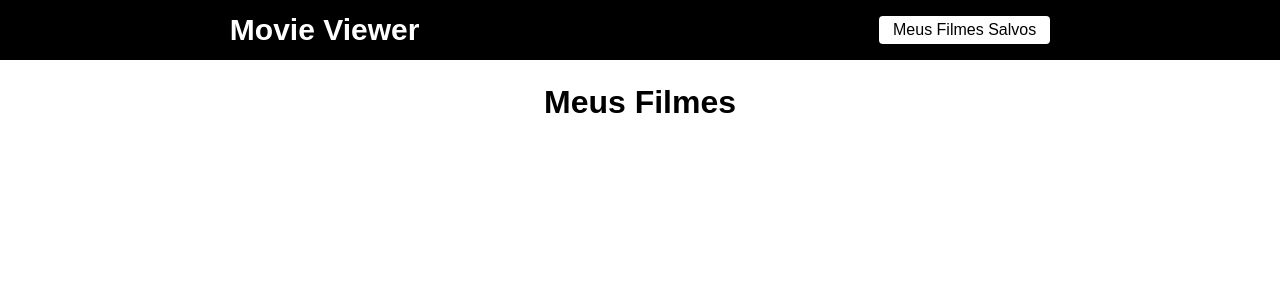
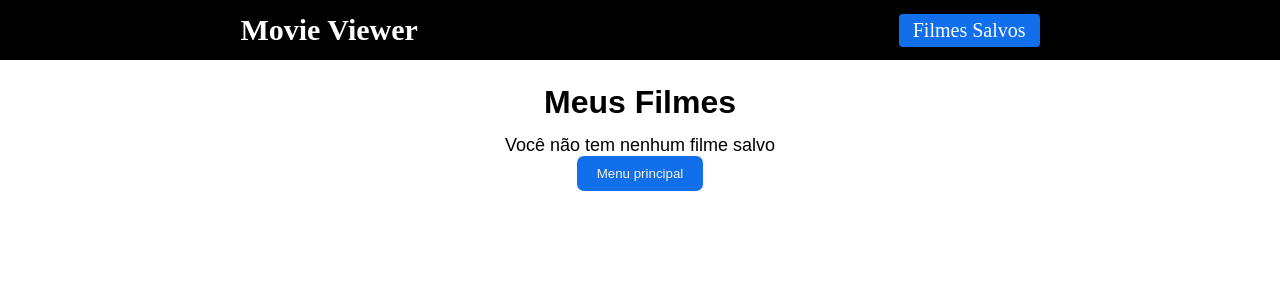
Before and after one commit to Hardwallace/Movie-View, a React (Create React App) app: page /favoritos in a window 1280 px wide. Shown: the top 300 px of the page. Built offline with nearby package versions, Linux system fonts and the light colour scheme; the HTML template or start-up script is replaced by a standard one.

Commit message:
Finalizando a estrutura + adicionando alertas

```diff
--- a/package.json
+++ b/package.json
@@ -12,6 +12,7 @@
     "react-dom": "^19.2.8",
     "react-router-dom": "^7.18.2",
     "react-scripts": "5.0.1",
+    "react-toastify": "^11.1.0",
     "web-vitals": "^2.1.4"
   },
   "scripts": {
--- a/src/App.js
+++ b/src/App.js
@@ -1,8 +1,11 @@
 import RoutesApp from './routes';
+import { ToastContainer } from 'react-toastify';
+import 'react-toastify/dist/ReactToastify.css';
 
 function App() {
   return (
     <div className="App">
+      <ToastContainer autoClose={3000}/>
       <RoutesApp/>
     </div>
   );
--- a/src/components/Header/header.css
+++ b/src/components/Header/header.css
@@ -5,6 +5,9 @@ header{
     width: 100%;
     height: 60px;
     background-color: #000;
+    position: sticky;
+    top: 0;
+    z-index: 1000;
 }
 
 .logo{
@@ -13,13 +16,25 @@ header{
     cursor: pointer;
     color: white;
     font-weight: bold;
+    font-family: 'Times New Roman', Times, serif;
 }
 
 .favoritos{
     cursor: pointer;
-    background-color: white;
+    background-color: #116FEB;
     padding: 5px 14px;
+    font-size: 20px;
     text-decoration: none;
+    color: white;
+    border-radius: 4px;
+    font-family: 'Times New Roman', Times, serif;
+
+}
+
+.favoritos:hover{
+    cursor: pointer;
+    transition: all 0.5s;
+    background-color: #05e905;
     color: #000;
-    border-radius: 4px;
+
 }
--- a/src/components/Header/index.js
+++ b/src/components/Header/index.js
@@ -5,7 +5,7 @@ function Header(){
     return(
         <header>
             <Link to='/' className='logo'>Movie Viewer</Link>
-            <Link to='/favoritos' className='favoritos'>Meus Filmes Salvos</Link>
+            <Link to='/favoritos' className='favoritos'>Filmes Salvos</Link>
         </header>
     )
 }
--- a/src/pages/Favoritos/Favoritos.css
+++ b/src/pages/Favoritos/Favoritos.css
@@ -36,3 +36,29 @@
     color: #116feb;
     margin-right: 14px;
 }
+
+.meus-filmes .voltar{
+    padding: 10px;
+    color: beige;
+    background-color: #116feb;
+    border-radius: 7px;
+    border-style: none;
+
+}
+
+.meus-filmes .voltar a{
+    text-decoration: none;
+    color: beige;
+    padding: 10px;
+}
+
+.meus-filmes .voltar:hover{
+    background-color: #05e905;
+    color: black;
+    cursor: pointer;
+    transition: all 0.5s;
+}
+
+.meus-filmes .voltar a:hover{
+    color: black;
+}
--- a/src/pages/Favoritos/Favoritos.js
+++ b/src/pages/Favoritos/Favoritos.js
@@ -1,6 +1,7 @@
 import './Favoritos.css'
 import { useEffect, useState } from 'react';
 import { Link } from 'react-router-dom'
+import { toast } from 'react-toastify';
 
 function Favoritos(){
 
@@ -11,10 +12,21 @@ function Favoritos(){
         setFilmes(JSON.parse(minhaLista) || [])
     }, [])
 
+    function excluirFilme(id){
+        let filtroFilmes = filmes.filter((item) => {
+            return (item.id !== id)
+        })
+
+        setFilmes(filtroFilmes);
+        localStorage.setItem("@primeflix", JSON.stringify(filtroFilmes) )
+        toast.success("Filme removido com sucesso")
+    }
+
     return(
         <div className='meus-filmes'>
             <h1>Meus Filmes</h1>
 
+            {filmes.length === 0 && <span>Você não tem nenhum filme salvo</span>}
             <ul>
                 {filmes.map((item) => {
                     return(
@@ -23,12 +35,13 @@ function Favoritos(){
 
                             <div>
                                 <Link to={`/filme/${item.id}`}>Ver detalhes</Link>
-                                <button>Excluir</button>
+                                <button onClick={() => excluirFilme(item.id)}>Excluir</button>
                             </div>
                         </li>
                     )
                 })}
             </ul>
+            <button className='voltar'><Link to="/">Menu principal</Link></button>
         </div>
     )
 }
--- a/src/pages/Filme/Filme.css
+++ b/src/pages/Filme/Filme.css
@@ -41,7 +41,12 @@
 }
 
 .area-buttons button:hover{
-    background-color: brown;
+    background-color: rgb(250, 102, 3);
+    color: #fff;
+}
+
+.area-buttons .salvar:hover{
+    background-color: green;
     color: #fff;
 }
 
@@ -51,6 +56,6 @@
     transition: all 0.5s;
 }
 
-.area-buttons a:hover{
+.area-buttons button a:hover{
     color: #fff;
 }
--- a/src/pages/Filme/Filme.js
+++ b/src/pages/Filme/Filme.js
@@ -3,6 +3,8 @@ import { useParams, useNavigate } from "react-router-dom";
 import './Filme.css'
 
 import api from '../../services/api'
+
+import {toast} from 'react-toastify'
 
 function Filme(){
 
@@ -46,13 +48,13 @@ function Filme(){
     const hasFilme = filmesSalvos.some((filmeSalvo) => filmeSalvo.id === filme.id)
 
     if(hasFilme){
-      alert("Esse filme está na lista");
+      toast.warn("Esse filme já está na lista")
       return;
     }
 
     filmesSalvos.push(filme);
     localStorage.setItem("@primeflix", JSON.stringify(filmesSalvos));
-    alert("Filme salvo com sucesso");
+    toast.success("Filme salvo com sucesso")
 
   }
 
@@ -92,9 +94,9 @@ function Filme(){
       <span> <strong>Data de lançamento:</strong> {filme.release_date.split('-').reverse().join('/')}</span>
 
       <div className="area-buttons">
-        <button onClick={salvarFilme}>Salvar</button>
+        <button onClick={salvarFilme} className="salvar">Salvar</button>
         <button>
-          <a target="_blank" rel="external" href={`https://youtube.com/results?search_query=${encodeURIComponent(filme.title + ' Trailer')} `}>
+          <a target="_blank" rel="noreferrer" href={`https://youtube.com/results?search_query=${encodeURIComponent(filme.title + ' Trailer')} `}>
             Trailer
           </a>
         </button>
--- a/src/pages/Home/Home.css
+++ b/src/pages/Home/Home.css
@@ -1,3 +1,8 @@
+html {
+  scroll-behavior: smooth;
+}
+
+
 .lista-filmes{
     max-width: 800px;
     margin: 14px auto;
@@ -20,15 +25,18 @@
 .lista-filmes strong{
     margin-bottom: 14px;
     text-align: center;
-    font-size: 22px;
+    font-size: 33px;
     display: block;
+    font-family: 'Times New Roman', Times, serif;
+    background-color: rgb(52, 53, 53);
+    padding: 1px;
+    color: #fff;
+    border-radius: 7px;
 }
 
 .lista-filmes img{
-    width: 900px;
-    max-width: 100%;
-    max-height: 340px;
-    object-fit: cover;
+    width: 100%;
+    height: 750px;
     display: block;
     border-top-left-radius: 8px;
     border-top-right-radius: 8px;
@@ -45,4 +53,13 @@
     color: #fff;
     border-bottom-left-radius: 8px;
     border-bottom-right-radius: 8px;
+    font-family: 'Times New Roman', Times, serif;
+    margin-top: -10px;
 }
+
+.lista-filmes a:hover{
+    background-color: #05e905;
+    color: #000;
+    cursor: pointer;
+    transition: all 0.5s;
+}
--- a/src/pages/Home/Home.js
+++ b/src/pages/Home/Home.js
@@ -17,7 +17,7 @@ function Home(){
           page: 1
         }
       })
-      setFilmes(response.data.results.slice(0,10))
+      setFilmes(response.data.results.slice(0,12))
       setLoading(false)
     }
 
@@ -39,7 +39,7 @@ function Home(){
             return(
               <article key={filme.id}>
                 <strong>{filme.title}</strong>
-                <img src={`https://image.tmdb.org/t/p/original/${filme.poster_path}`} alt="Imagem dos posteres"/>
+                <Link to={`/filme/${filme.id}`} style={{backgroundColor: "white"}}><img src={`https://image.tmdb.org/t/p/original/${filme.poster_path}`} alt="Imagem dos posteres"/></Link>
                 <Link to={`/filme/${filme.id}`}>Acessar</Link>
               </article>
             )
```
Also changed, not shown: 1 other file (tests, documents, lock files or other folders).
